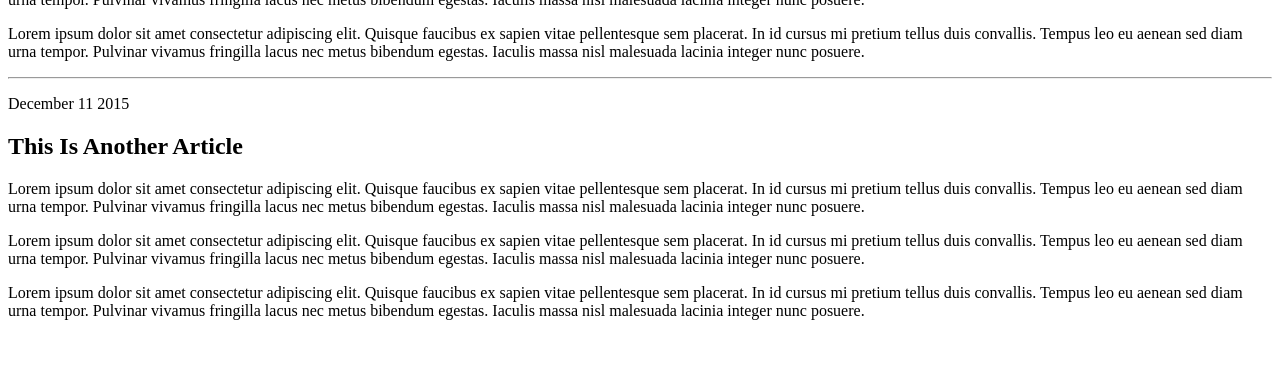
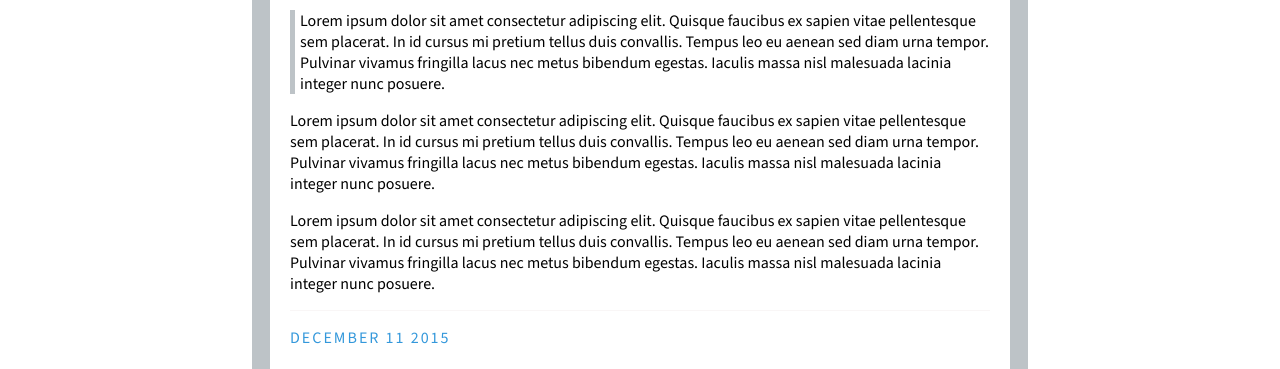
Before and after one commit to codespark-gif/My-Blog, a plain HTML site: page index.html in a window 1280 px wide. Shown: the part 180-549 px from the top of the page. Drawn offline with nearby package versions, Linux system fonts and the light colour scheme.

Commit message:
initial commit

```diff
--- a/index.html
+++ b/index.html
@@ -6,7 +6,7 @@
     <link rel="preconnect" href="https://fonts.googleapis.com">
     <link rel="preconnect" href="https://fonts.gstatic.com" crossorigin>
     <link href="https://fonts.googleapis.com/css2?family=Source+Sans+3:ital,wght@0,200..900;1,200..900&display=swap" rel="stylesheet">
-    <link rel="stylesheet" href="myblog.css">
+    <link rel="stylesheet" href="style.css">
     <title>My Blog</title>
 </head>
 <body>
```
